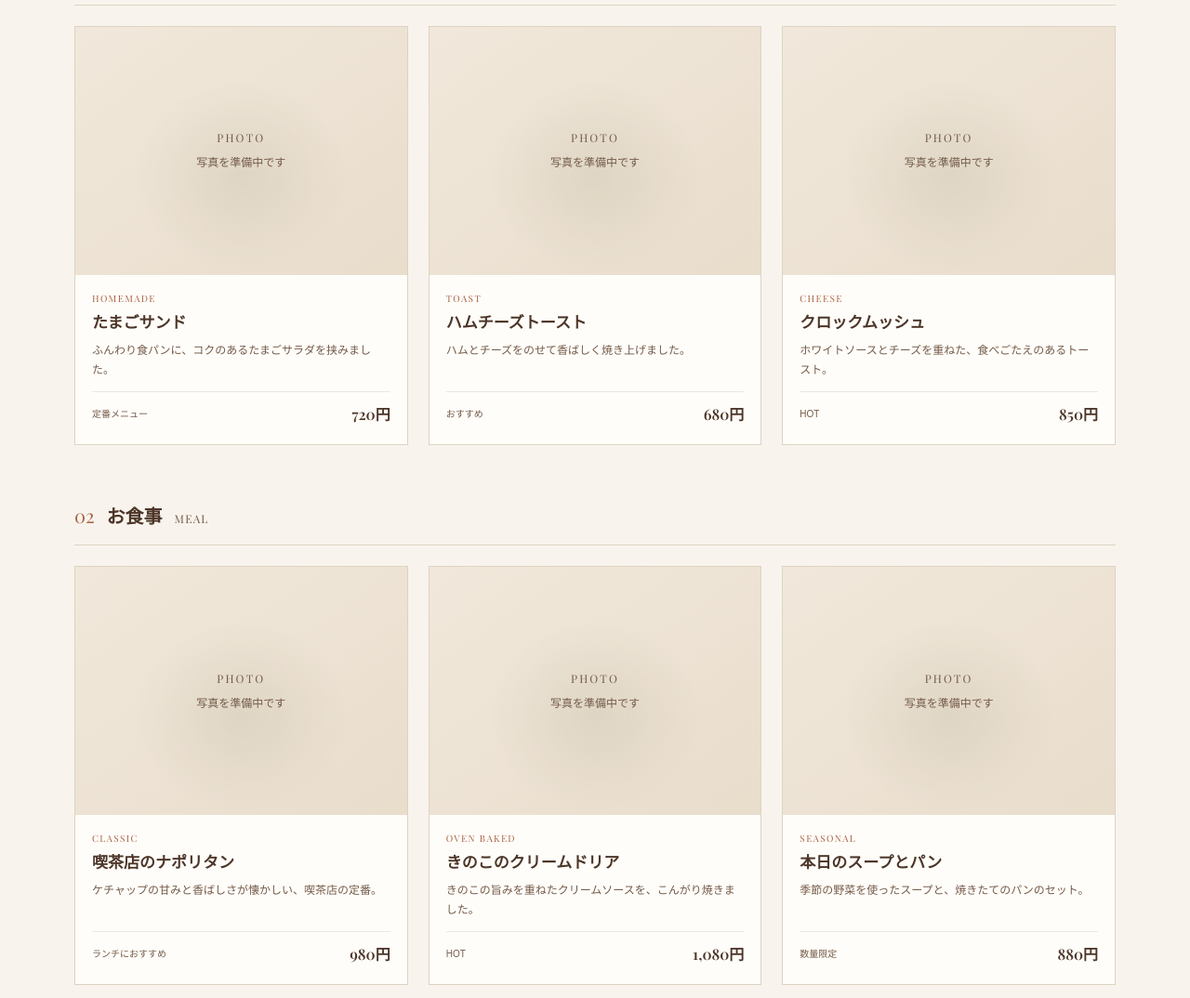
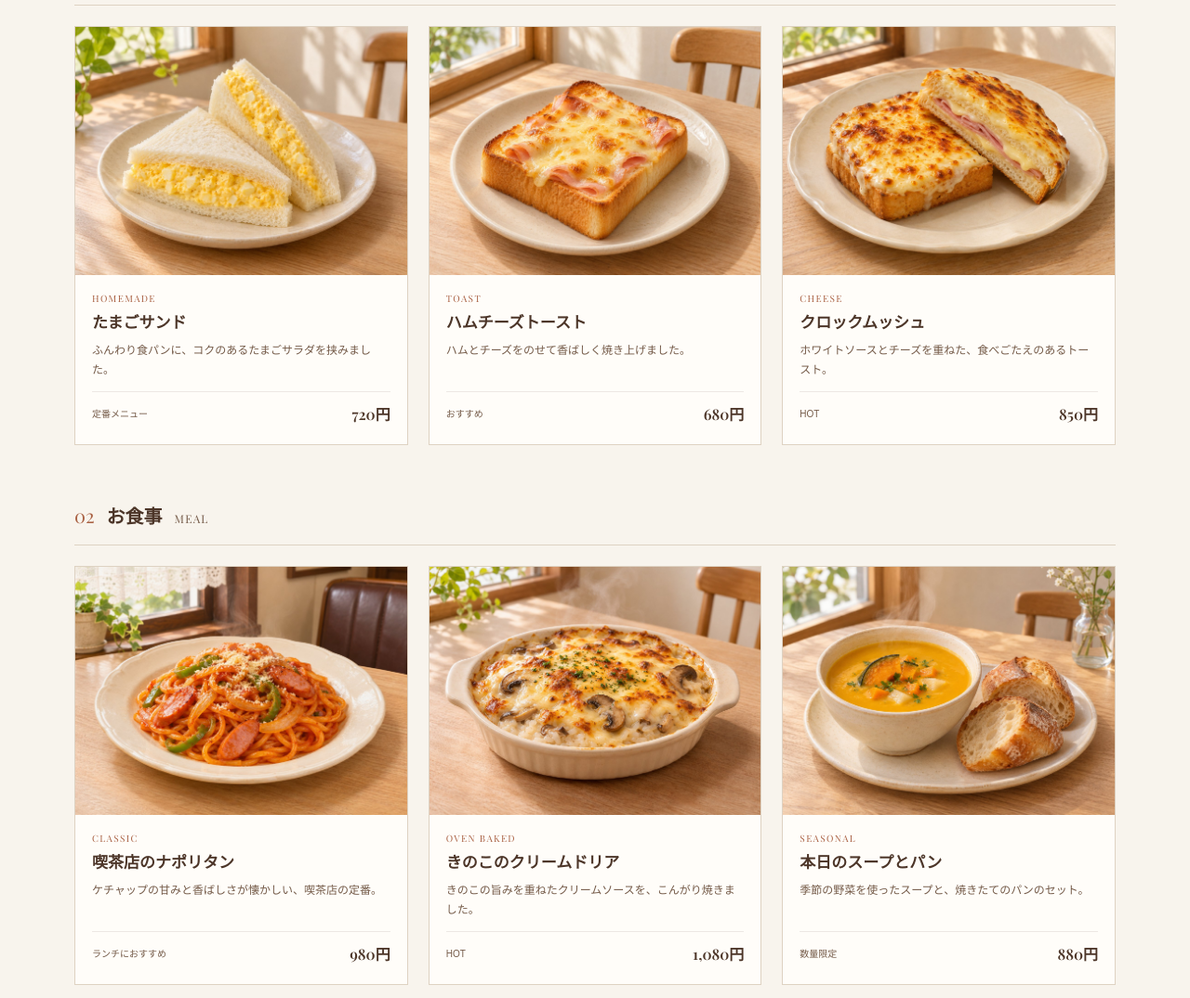
Before and after one commit to ttakahashisys26-art/jobicafe, a plain HTML site: page menu-food.html in a window 1280 px wide. Shown: the part 540-1614 px from the top of the page at 93% size. Drawn offline with nearby package versions, Linux system fonts and the light colour scheme.

Commit message:
menu-food.htmlに画像リンクの埋め込み完了

```diff
--- a/menu-food.html
+++ b/menu-food.html
@@ -51,8 +51,7 @@
             <div class="product-grid">
                 <article class="menu-product-card">
                     <div class="menu-product-card__image-wrap">
-                        <div class="menu-product-card__image-placeholder" role="img" aria-label="たまごサンドの写真を準備中">
-                            <span>PHOTO</span><span>写真を準備中です</span></div>
+                        <img class="menu-product-card__image" src="images/menu/egg-sandwich.jpg" alt="たまごサンド" loading="lazy">
                     </div>
                     <div class="menu-product-card__body">
                         <p class="menu-product-card__eyebrow">HOMEMADE</p>
@@ -65,8 +64,7 @@
                 </article>
                 <article class="menu-product-card">
                     <div class="menu-product-card__image-wrap">
-                        <div class="menu-product-card__image-placeholder" role="img" aria-label="ハムチーズトーストの写真を準備中">
-                            <span>PHOTO</span><span>写真を準備中です</span></div>
+                        <img class="menu-product-card__image" src="images/menu/ham-cheese-toast.jpg" alt="ハムチーズトースト" loading="lazy">
                     </div>
                     <div class="menu-product-card__body">
                         <p class="menu-product-card__eyebrow">TOAST</p>
@@ -78,8 +76,7 @@
                 </article>
                 <article class="menu-product-card">
                     <div class="menu-product-card__image-wrap">
-                        <div class="menu-product-card__image-placeholder" role="img" aria-label="クロックムッシュの写真を準備中">
-                            <span>PHOTO</span><span>写真を準備中です</span></div>
+                        <img class="menu-product-card__image" src="images/menu/croque-monsieur.jpg" alt="クロックムッシュ" loading="lazy">
                     </div>
                     <div class="menu-product-card__body">
                         <p class="menu-product-card__eyebrow">CHEESE</p>
@@ -101,8 +98,7 @@
             <div class="product-grid">
                 <article class="menu-product-card">
                     <div class="menu-product-card__image-wrap">
-                        <div class="menu-product-card__image-placeholder" role="img" aria-label="喫茶店のナポリタンの写真を準備中">
-                            <span>PHOTO</span><span>写真を準備中です</span></div>
+                        <img class="menu-product-card__image" src="images/menu/napolitan.jpg" alt="喫茶店のナポリタン" loading="lazy">
                     </div>
                     <div class="menu-product-card__body">
                         <p class="menu-product-card__eyebrow">CLASSIC</p>
@@ -115,8 +111,7 @@
                 </article>
                 <article class="menu-product-card">
                     <div class="menu-product-card__image-wrap">
-                        <div class="menu-product-card__image-placeholder" role="img" aria-label="きのこのクリームドリアの写真を準備中">
-                            <span>PHOTO</span><span>写真を準備中です</span></div>
+                        <img class="menu-product-card__image" src="images/menu/mushroom-cream-doria.jpg" alt="きのこのクリームドリア" loading="lazy">
                     </div>
                     <div class="menu-product-card__body">
                         <p class="menu-product-card__eyebrow">OVEN BAKED</p>
@@ -128,8 +123,7 @@
                 </article>
                 <article class="menu-product-card">
                     <div class="menu-product-card__image-wrap">
-                        <div class="menu-product-card__image-placeholder" role="img" aria-label="本日のスープとパンの写真を準備中">
-                            <span>PHOTO</span><span>写真を準備中です</span></div>
+                        <img class="menu-product-card__image" src="images/menu/soup-and-bread.jpg" alt="本日のスープとパン" loading="lazy">
                     </div>
                     <div class="menu-product-card__body">
                         <p class="menu-product-card__eyebrow">SEASONAL</p>
```
